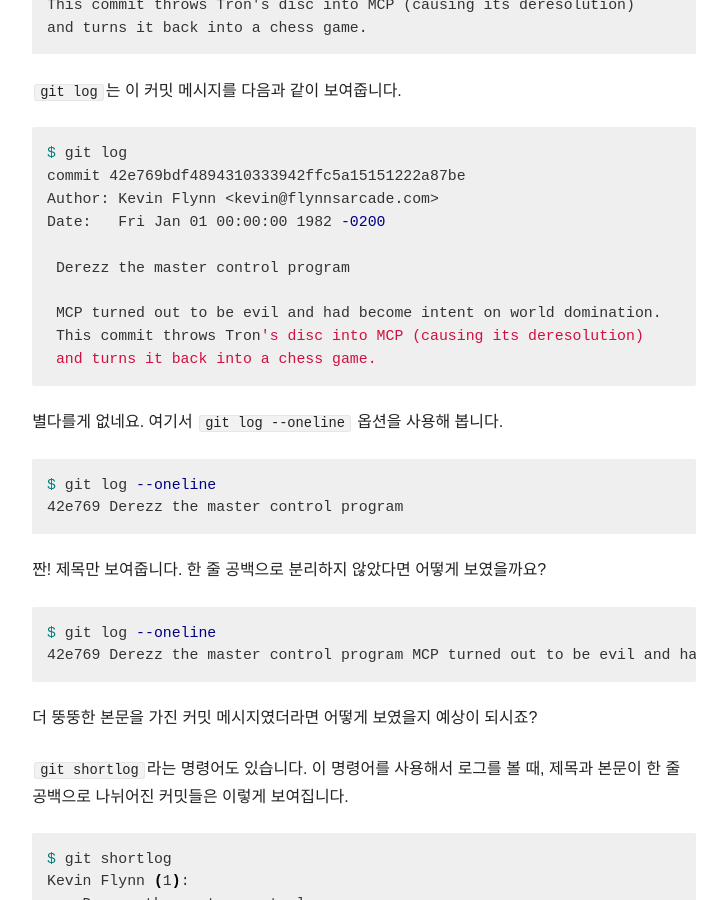
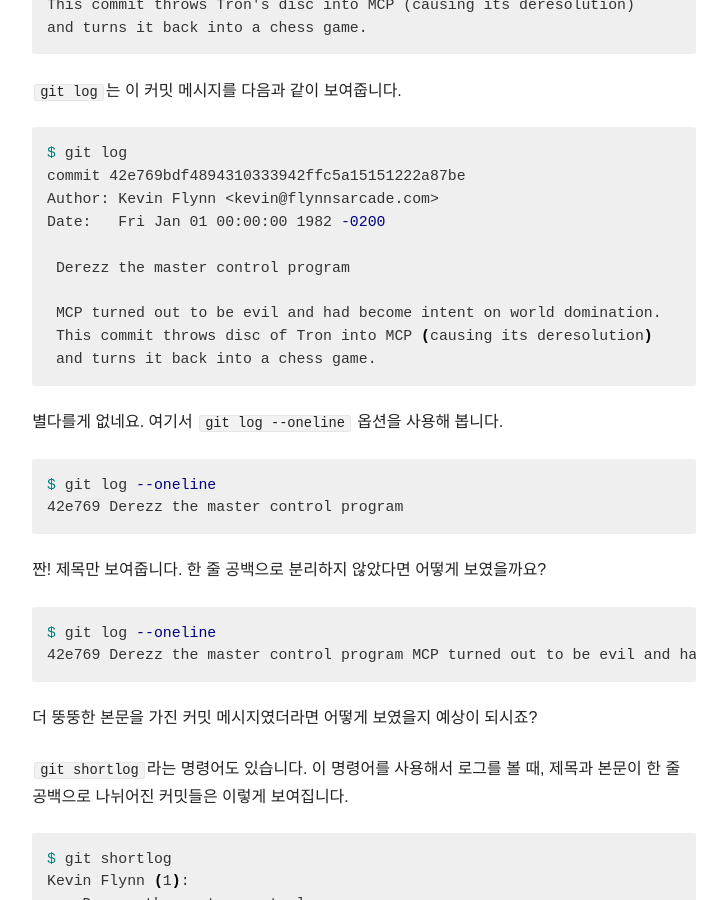
Before and after one commit to djkeh/djkeh.github.io, a Jekyll site: the page built from _posts/articles/2017-03-16-How-to-write-a-git-commit-message-kor.md, in a window 1280 px wide and 900 px high, scrolled down 2948 px. Shown: the whole window, without its empty margins (366-1093 px from the left). Built offline with Jekyll 4.4.1, drawn with Linux system fonts in a browser that asks for light colours; nearby versions of some CDN libraries; comment, search, counter and statistics services are not loaded; some of the changed text lies outside the part shown.

Commit message:
Update document - how to write a git commit message

````diff
--- a/_posts/articles/2017-03-16-How-to-write-a-git-commit-message-kor.md
+++ b/_posts/articles/2017-03-16-How-to-write-a-git-commit-message-kor.md
@@ -91,7 +91,7 @@
  Derezz the master control program
 
  MCP turned out to be evil and had become intent on world domination.
- This commit throws Tron's disc into MCP (causing its deresolution)
+ This commit throws disc of Tron into MCP (causing its deresolution)
  and turns it back into a chess game.
 ```
 
@@ -106,7 +106,7 @@
 
 ```sh
 $ git log --oneline
-42e769 Derezz the master control program MCP turned out to be evil and had become intent on world domination. This commit throws Tron's disc into MCP (causing its deresolution) and turns it back into a chess game.
+42e769 Derezz the master control program MCP turned out to be evil and had become intent on world domination. This commit throws disc of Tron into MCP (causing its deresolution) and turns it back into a chess game.
 ```
 
 더 뚱뚱한 본문을 가진 커밋 메시지였더라면 어떻게 보였을지 예상이 되시죠?
@@ -256,7 +256,7 @@
 
 이렇게 하면 제목 한 줄만 보고도 해당 커밋이 Github의 어느 이슈와 연관된 작업물인지 빠르게 알 수 있습니다. 더욱 뛰어난 것은, Github가 이슈 번호가 메시지에 포함된 커밋을 자동으로 이슈 페이지에 정리해준다는 것이죠! 그 결과물이 아래와 같습니다.
 
-##### Github 이슈 관리 화면에 반영된 커밋 기록들
+###### Github 이슈 관리 화면에 반영된 커밋 기록들
 
 ![1](/images/20170316_git_commit_message/4.png)
 
@@ -271,12 +271,12 @@
 $ git config --global alias.lg "log --graph --abbrev-commit --decorate --date=relative --format=format:'%C(bold red)%h%C(reset) : %C(bold green)(%ar)%C(reset) - %C(cyan)<%an>%C(reset)%C(bold yellow)%d%C(reset)%n%n%w(90,1,2)%C(white)%B%C(reset)%n'"
 ```
 
-##### `git lg` 실행 결과
+###### `git lg` 실행 결과
 
 ![2](/images/20170316_git_commit_message/2.png)
 
 
-##### `git lg --oneline` 실행 결과
+###### `git lg --oneline` 실행 결과
 
 ![3](/images/20170316_git_commit_message/3.png)
 
````
Also changed, not shown: other parts of _posts/articles/2017-03-16-How-to-write-a-git-commit-message-kor.md (+2 -0 lines).
